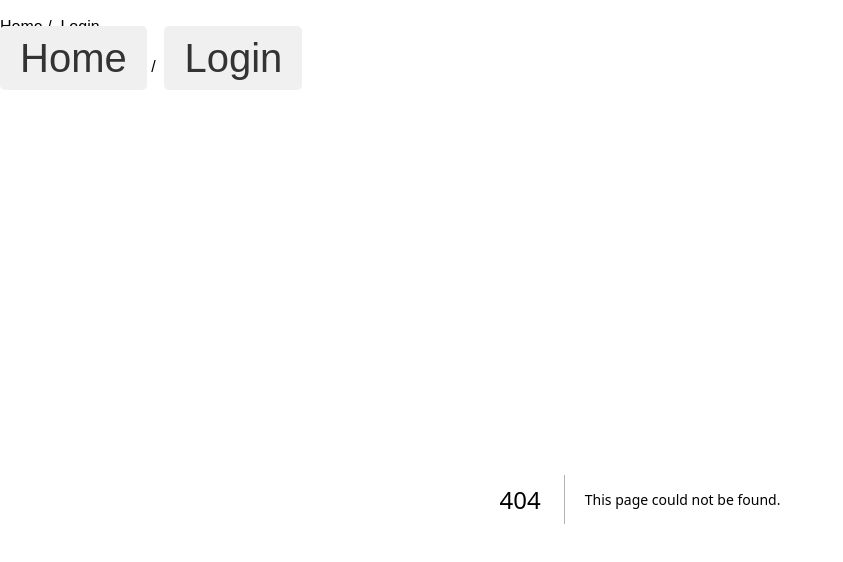
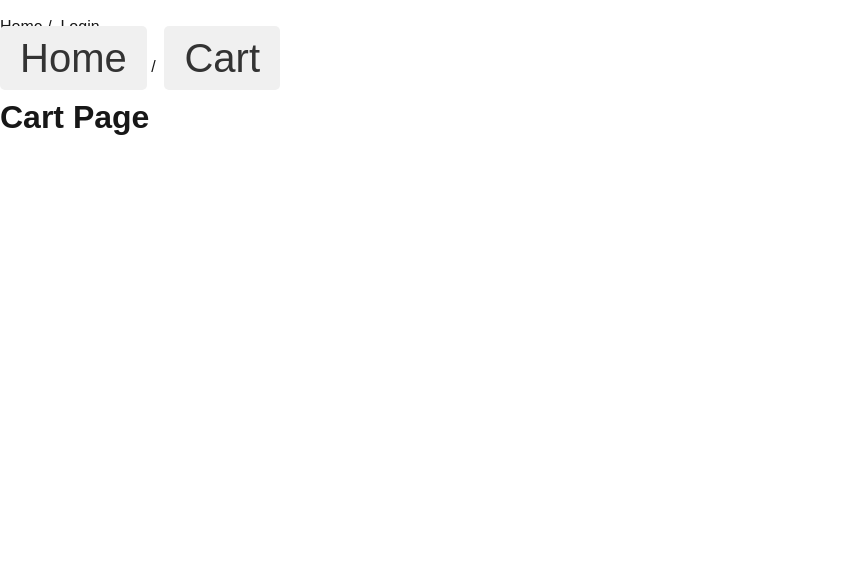
Before and after one commit to EJKim3191/app-router, a Next.js app: page /cart in a window 1280 px wide. Before the commit this address had no page. Shown: the top 562 px of the page, without its empty margins (0-843 px from the left). Built offline with nearby package versions, Linux system fonts and the light colour scheme.

Commit message:
add cart page

```diff
--- a/app/_components/AppNavigation.jsx
+++ b/app/_components/AppNavigation.jsx
@@ -9,7 +9,7 @@ function AppNavigation() {
             <a href="/login">Login</a>
             <br />
             <Link href="/" className={styles.link}>Home</Link> / &nbsp;
-            <Link href="/login" className={styles.link}>Login</Link>
+            <Link href="/cart" className={styles.link}>Cart</Link>
             <br />
             <br />
         </div>
--- /dev/null
+++ b/app/cart/page.jsx
@@ -0,0 +1,9 @@
+function CartPage() {
+    return (
+        <div>
+            <h1>Cart Page</h1>
+        </div>
+    )
+}
+
+export default CartPage;
--- a/app/products/[id]/CartButton.jsx
+++ b/app/products/[id]/CartButton.jsx
@@ -1,9 +1,13 @@
 'use client';
 import styles from "./page.module.css"
+import { useRouter } from "next/navigation";
 
 function CartButton() {
+    const router = useRouter();
+
     const showAlert = () => {
         alert("장바구니에 담겼습니다.");
+        router.push('/cart');
     }
 
     return (
```
Also changed, not shown: app/products/[id]/page.jsx (+5 -5 lines).
